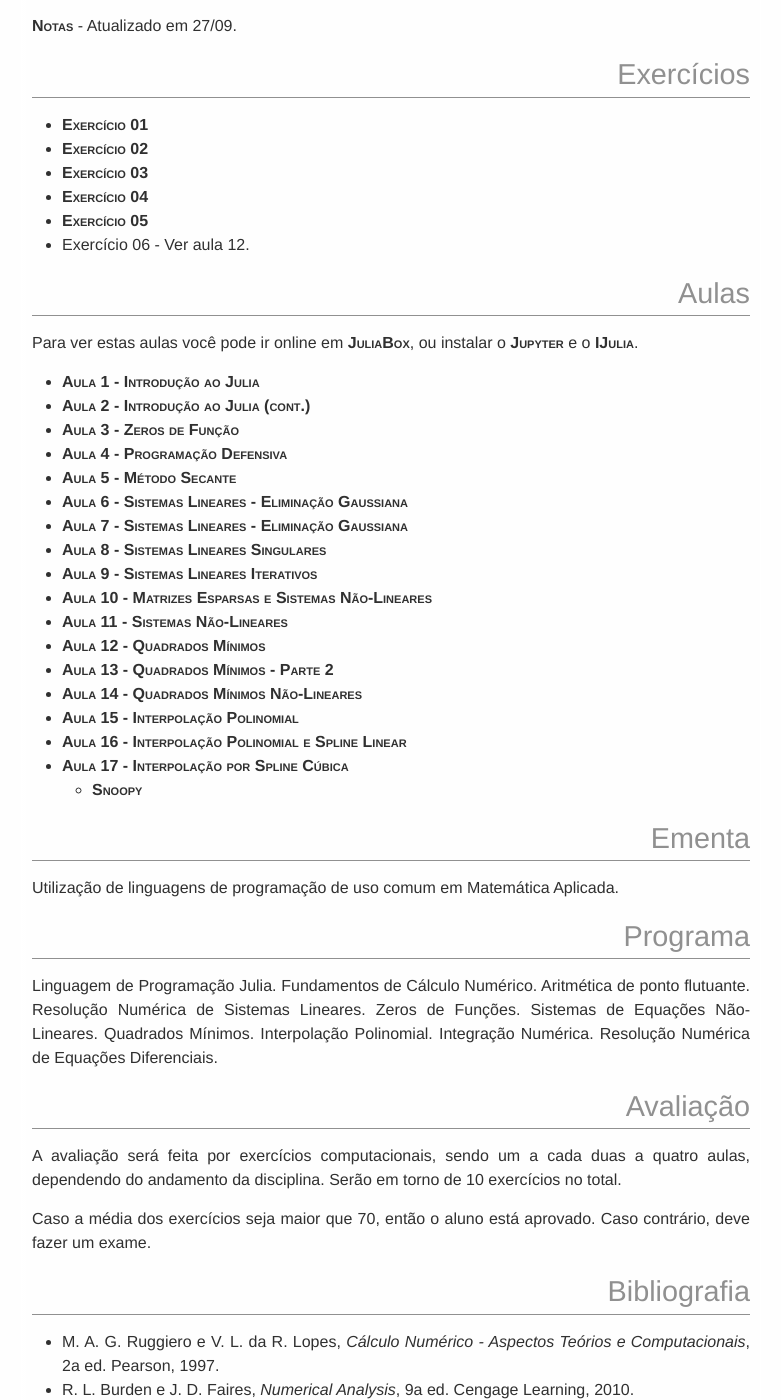
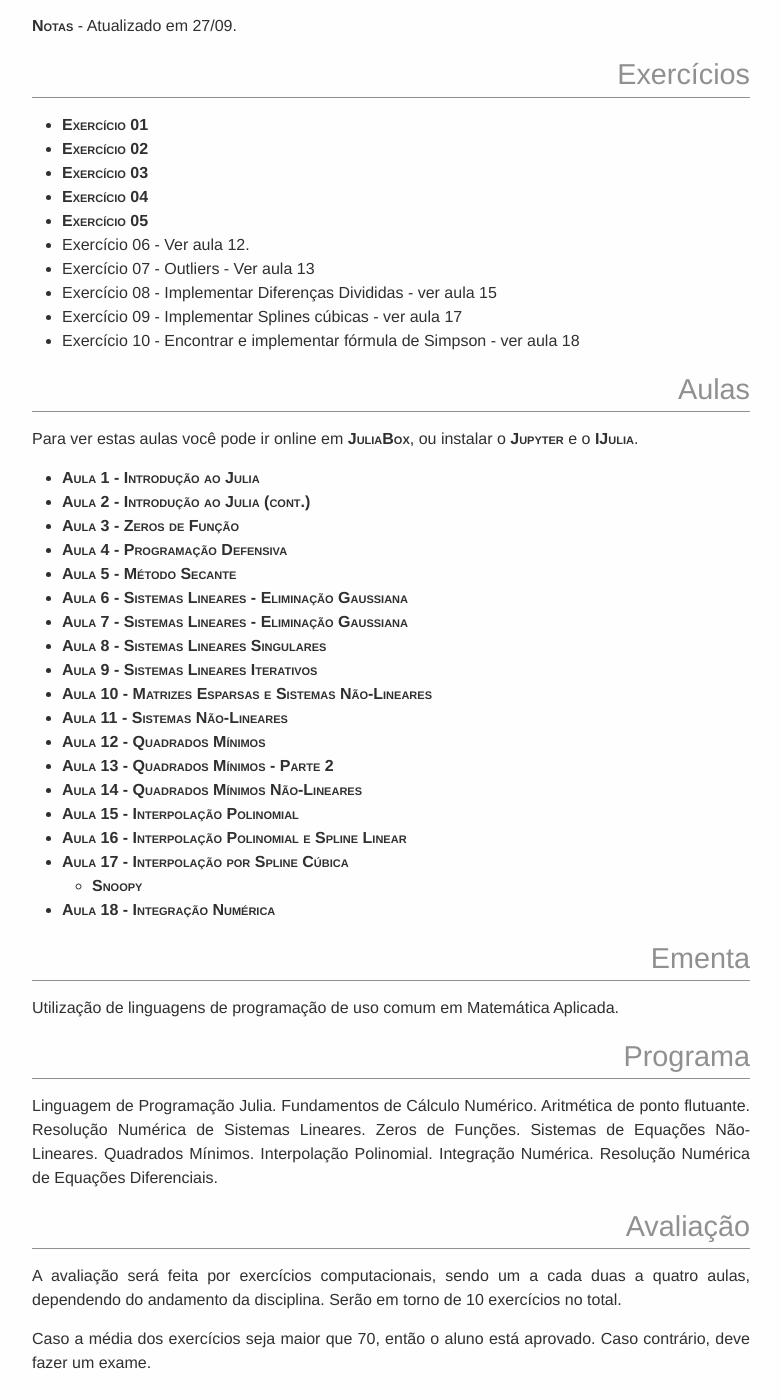
Before and after one commit to abelsiqueira/abelsiqueira.github.io-old, a Jekyll site: the page built from disciplinas/cm103-2016s2.md, in a window 1280 px wide and 1400 px high, scrolled down 691 px. Shown: the whole window, without its empty margins (249-1030 px from the left). Built offline with Jekyll 4.4.1, drawn with Linux system fonts in a browser that asks for light colours.

Commit message:
Atualiza cm103

```diff
--- a/disciplinas/cm103-2016s2.md
+++ b/disciplinas/cm103-2016s2.md
@@ -26,6 +26,10 @@ Atualizado em 27/09.
   - [Exercício 04]({{ site.baseurl }}/disciplinas/cm103/ex4-lu-inplace.html)
   - [Exercício 05]({{ site.baseurl }}/disciplinas/cm103/ex5-newton-snl.html)
   - Exercício 06 - Ver aula 12.
+  - Exercício 07 - Outliers - Ver aula 13
+  - Exercício 08 - Implementar Diferenças Divididas - ver aula 15
+  - Exercício 09 - Implementar Splines cúbicas - ver aula 17
+  - Exercício 10 - Encontrar e implementar fórmula de Simpson - ver aula 18
 
 # Aulas
 
@@ -52,6 +56,7 @@ ou instalar o [Jupyter](https://jupyter.org/) e o
   - [Aula 16 - Interpolação Polinomial e Spline Linear]({{ site.baseurl }}/disciplinas/cm103/16-interpolação.ipynb)
   - [Aula 17 - Interpolação por Spline Cúbica]({{ site.baseurl }}/disciplinas/cm103/17-spline-cubica.ipynb)
     - [Snoopy]({{ site.baseurl }}/disciplinas/cm103/snoopy.jpg)
+  - [Aula 18 - Integração Numérica]({{ site.baseurl }}/disciplinas/cm103/18-integracao.ipynb)
 
 # Ementa
 
```
Also changed, not shown: 1 other file.
